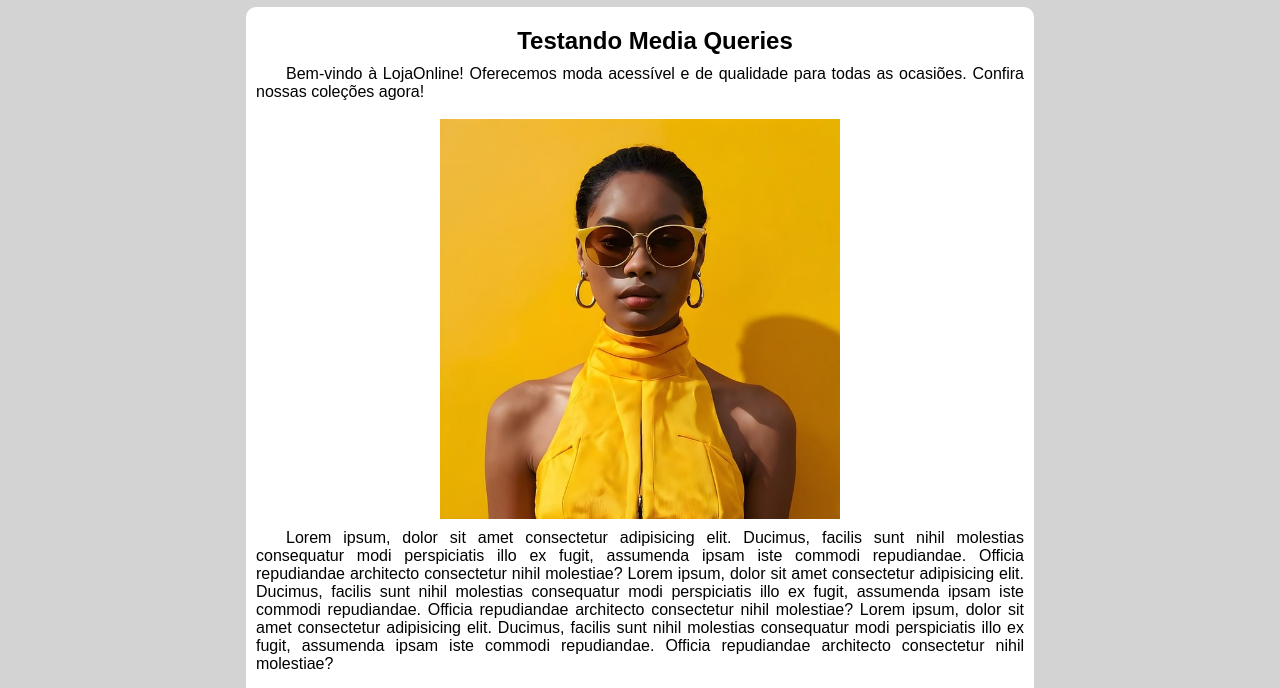
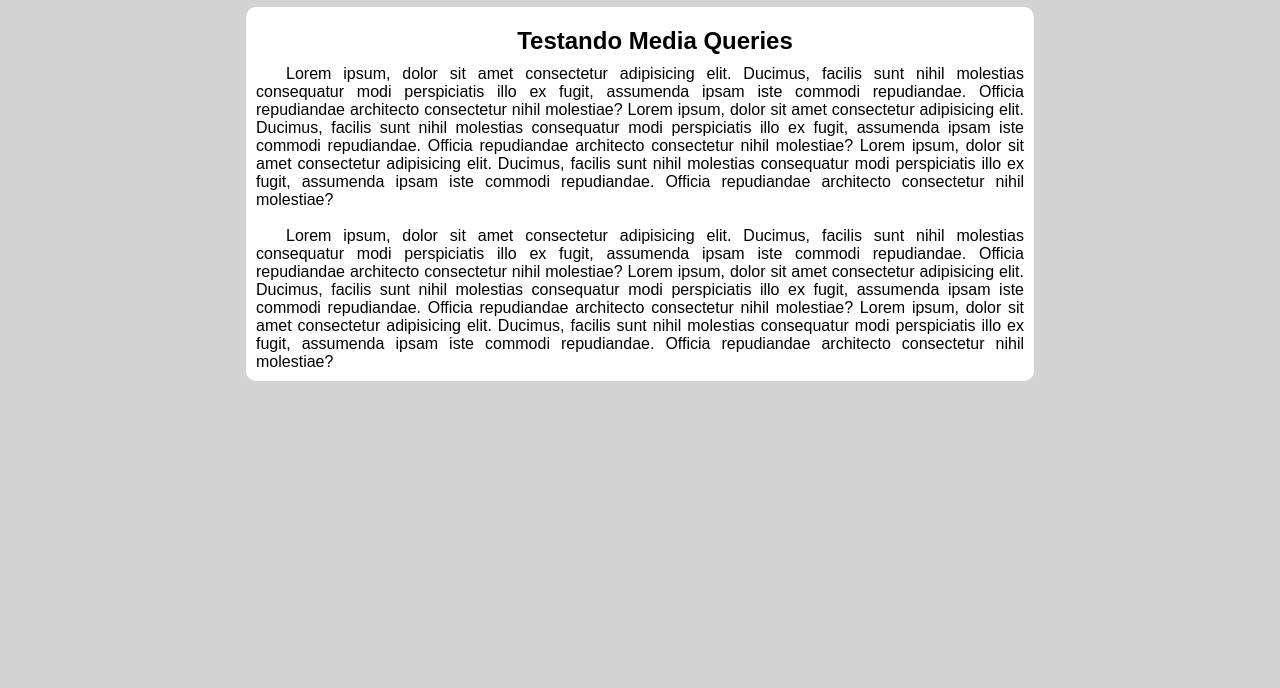
Before and after one commit to joaopaulomartinsdesouza/html-css, a plain HTML site: page Exercícios/ex026/mq005/index.html in a window 1280 px wide. Shown: the part 98-786 px from the top of the page. Drawn offline with nearby package versions, Linux system fonts and the light colour scheme.

Commit message:
atualização

```diff
--- a/Exercícios/ex026/mq005/index.html
+++ b/Exercícios/ex026/mq005/index.html
@@ -27,10 +27,6 @@
     <main>
         <article>
             <h2>Testando Media Queries</h2>
-            <p>Bem-vindo à LojaOnline! Oferecemos moda acessível e de qualidade para todas as ocasiões. Confira nossas coleções agora!</p><br>
-
-            <img src="imagens/moda-feminha-1.jpg" alt="Mulher negra com blusa amarela e fundo amarelo vivo.">
-
             <p>Lorem ipsum, dolor sit amet consectetur adipisicing elit. Ducimus, facilis sunt nihil molestias consequatur modi perspiciatis illo ex fugit, assumenda ipsam iste commodi repudiandae. Officia repudiandae architecto consectetur nihil molestiae? Lorem ipsum, dolor sit amet consectetur adipisicing elit. Ducimus, facilis sunt nihil molestias consequatur modi perspiciatis illo ex fugit, assumenda ipsam iste commodi repudiandae. Officia repudiandae architecto consectetur nihil molestiae? Lorem ipsum, dolor sit amet consectetur adipisicing elit. Ducimus, facilis sunt nihil molestias consequatur modi perspiciatis illo ex fugit, assumenda ipsam iste commodi repudiandae. Officia repudiandae architecto consectetur nihil molestiae?</p><br>
 
             <p>Lorem ipsum, dolor sit amet consectetur adipisicing elit. Ducimus, facilis sunt nihil molestias consequatur modi perspiciatis illo ex fugit, assumenda ipsam iste commodi repudiandae. Officia repudiandae architecto consectetur nihil molestiae? Lorem ipsum, dolor sit amet consectetur adipisicing elit. Ducimus, facilis sunt nihil molestias consequatur modi perspiciatis illo ex fugit, assumenda ipsam iste commodi repudiandae. Officia repudiandae architecto consectetur nihil molestiae? Lorem ipsum, dolor sit amet consectetur adipisicing elit. Ducimus, facilis sunt nihil molestias consequatur modi perspiciatis illo ex fugit, assumenda ipsam iste commodi repudiandae. Officia repudiandae architecto consectetur nihil molestiae?</p>
```
